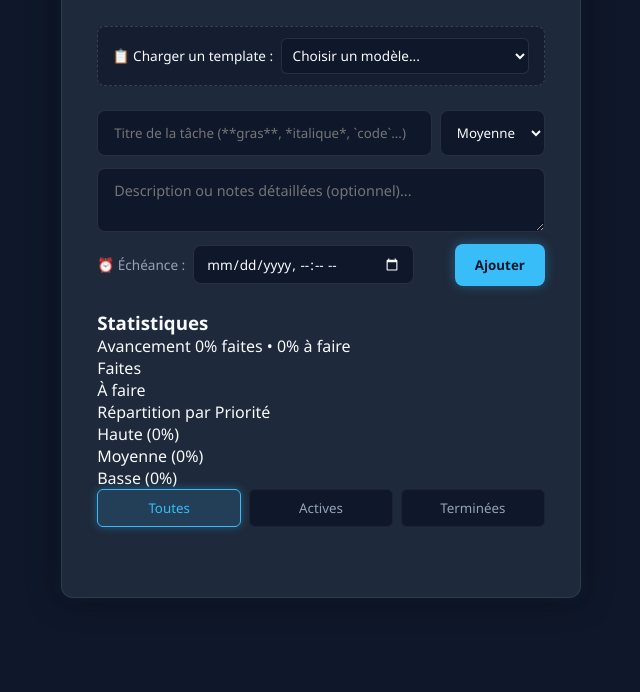
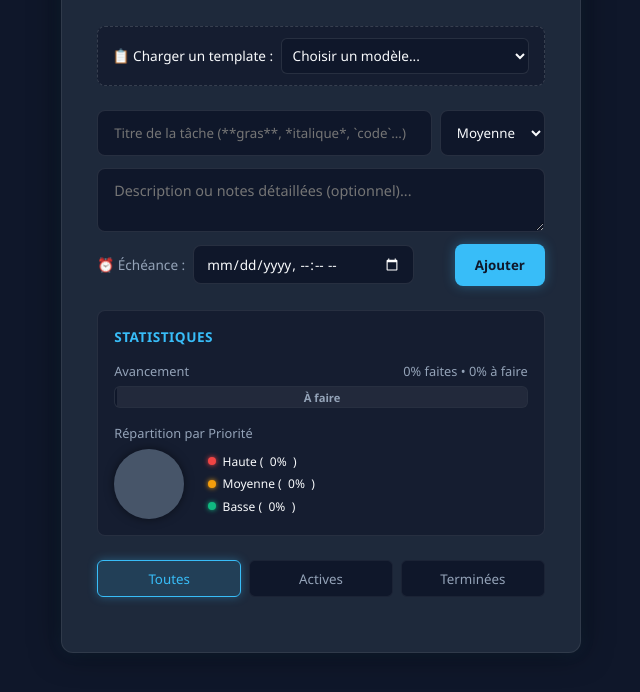
Before and after one commit to Nathan-Pro-FR/To-Do-List, a plain HTML site: page index.html in a window 1280 px wide. Shown: the part 154-846 px from the top of the page, without its empty margins (319-959 px from the left). Before the commit the page ends 800 px from the top, so only its background shows below. Drawn offline with nearby package versions, Linux system fonts and the light colour scheme; no server answers.

Commit message:
Enhance styles for statistics and todo components
Added styles for statistics section, progress bars, and pie charts. Updated todo description styles.

```diff
--- a/style.css
+++ b/style.css
@@ -157,7 +157,6 @@ input[type="datetime-local"] {
   transition: all 0.2s ease;
 }
 
-/* Style de l'icône calendrier native */
 input[type="datetime-local"]::-webkit-calendar-picker-indicator {
   filter: invert(1);
   cursor: pointer;
@@ -187,6 +186,116 @@ button#add-btn:hover {
   transform: translateY(-1px);
   box-shadow: 0 0 18px rgba(56, 189, 248, 0.6);
 }
+
+/* --- Section Statistiques --- */
+.stats-container {
+  background: rgba(15, 23, 42, 0.6);
+  border: 1px solid rgba(255, 255, 255, 0.08);
+  border-radius: 8px;
+  padding: 1rem;
+  margin-bottom: 1.5rem;
+  display: flex;
+  flex-direction: column;
+  gap: 1rem;
+}
+
+.stats-container h3 {
+  font-size: 0.85rem;
+  color: var(--primary-color);
+  text-transform: uppercase;
+  letter-spacing: 0.5px;
+}
+
+.stat-header {
+  display: flex;
+  justify-content: space-between;
+  font-size: 0.8rem;
+  color: var(--text-muted);
+  margin-bottom: 0.4rem;
+}
+
+/* Barre de progression segmentée */
+.progress-bar-container {
+  display: flex;
+  height: 22px;
+  border-radius: 6px;
+  overflow: hidden;
+  background: #0f172a;
+  border: 1px solid rgba(255, 255, 255, 0.1);
+  gap: 2px;
+}
+
+.progress-segment {
+  display: flex;
+  align-items: center;
+  justify-content: center;
+  transition: width 0.4s ease;
+  overflow: hidden;
+}
+
+.progress-segment.true {
+  background: #38bdf8;
+  box-shadow: 0 0 10px rgba(56, 189, 248, 0.4);
+}
+
+.progress-segment.false {
+  background: rgba(255, 255, 255, 0.08);
+}
+
+.segment-label {
+  font-size: 0.7rem;
+  font-weight: 600;
+  color: #0f172a;
+  white-space: nowrap;
+  padding: 0 0.3rem;
+}
+
+.progress-segment.false .segment-label {
+  color: var(--text-muted);
+}
+
+/* Camembert Néon */
+.pie-wrapper {
+  display: flex;
+  align-items: center;
+  gap: 1.5rem;
+  margin-top: 0.2rem;
+}
+
+.pie-chart {
+  width: 70px;
+  height: 70px;
+  border-radius: 50%;
+  background: conic-gradient(#475569 0deg 360deg);
+  transition: background 0.4s ease;
+  box-shadow: 0 0 10px rgba(0, 0, 0, 0.5);
+  flex-shrink: 0;
+}
+
+.pie-legend {
+  display: flex;
+  flex-direction: column;
+  gap: 0.35rem;
+  font-size: 0.75rem;
+  color: var(--text-color);
+}
+
+.pie-legend div {
+  display: flex;
+  align-items: center;
+  gap: 0.4rem;
+}
+
+.dot {
+  width: 8px;
+  height: 8px;
+  border-radius: 50%;
+  display: inline-block;
+}
+
+.dot.high { background: var(--priority-high); box-shadow: 0 0 5px var(--priority-high); }
+.dot.medium { background: var(--priority-medium); box-shadow: 0 0 5px var(--priority-medium); }
+.dot.low { background: var(--priority-low); box-shadow: 0 0 5px var(--priority-low); }
 
 /* --- Filtres --- */
 .filters {
@@ -256,7 +365,6 @@ ul {
   flex: 1;
 }
 
-/* Checkbox */
 .todo-content input[type="checkbox"] {
   accent-color: var(--primary-color);
   width: 16px;
@@ -310,7 +418,42 @@ ul {
 .todo-description-text {
   font-size: 0.85rem;
   color: var(--text-muted);
-  white-space: pre-wrap;
+  word-break: break-word;
+}
+
+.todo-description-text p {
+  display: inline;
+  margin: 0;
+}
+
+.todo-description-text strong {
+  color: #e2e8f0;
+  font-weight: 700;
+}
+
+.todo-description-text em {
+  color: #cbd5e1;
+}
+
+.todo-description-text code {
+  background-color: #090d16;
+  color: #38bdf8;
+  padding: 0.15rem 0.35rem;
+  border-radius: 4px;
+  font-family: 'Fira Code', monospace;
+  font-size: 0.85em;
+  border: 1px solid rgba(56, 189, 248, 0.2);
+}
+
+.todo-description-text a {
+  color: #60a5fa;
+  text-decoration: underline;
+}
+
+.todo-description-text ul,
+.todo-description-text ol {
+  margin-left: 1.2rem;
+  margin-top: 0.2rem;
 }
 
 .due-badge {
@@ -358,7 +501,7 @@ ul {
   transform: scale(1.1);
 }
 
-/* --- Rendu Markdown --- */
+/* --- Rendu Markdown titre --- */
 .todo-text {
   word-break: break-word;
   color: #f1f5f9;
```
